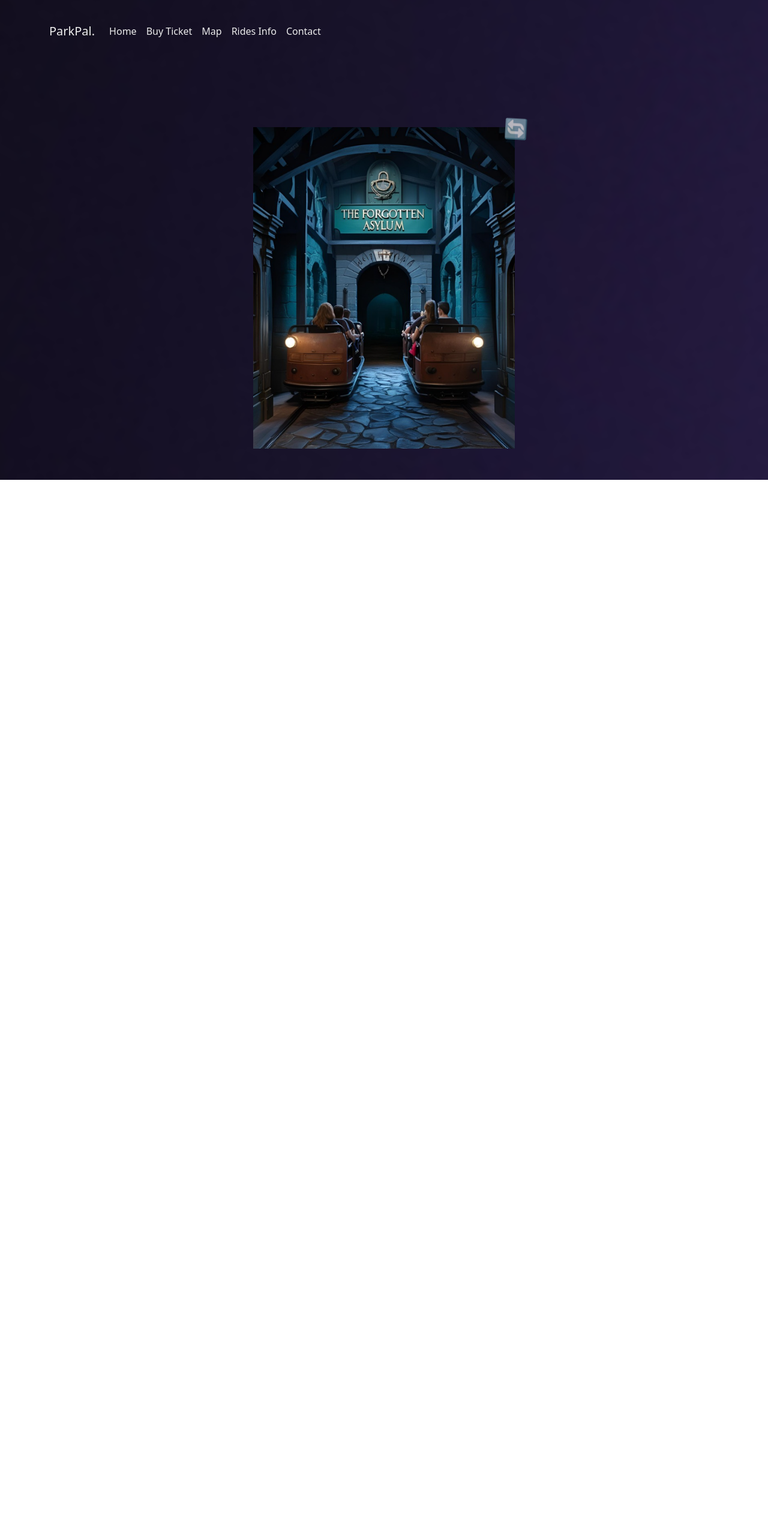
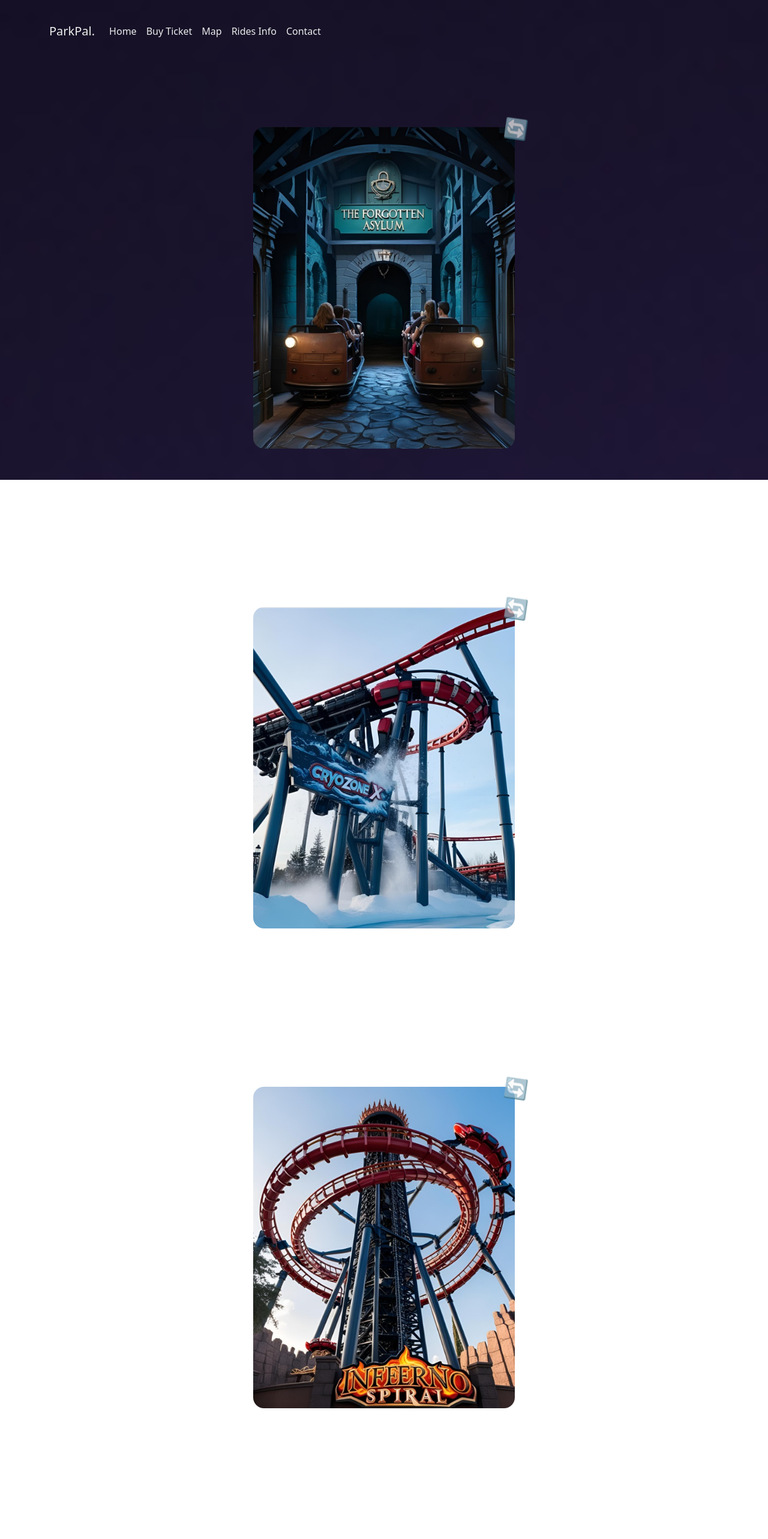
Before and after one commit to Almoghairi/ParkPal, a React (Create React App) app in the folder my_app/: page /info in a window 1280 px wide. Shown: the top 2566 px of the page at 60% size. Before the commit the page ends 800 px from the top, so only its background shows below. Built offline with nearby package versions, Linux system fonts and the light colour scheme.

Commit message:
Adding border radius to pictures of rides info

```diff
--- a/my_app/src/CryzoneInfo.js
+++ b/my_app/src/CryzoneInfo.js
@@ -14,7 +14,7 @@ function CryzoneX() {
           <div className="flip-card-inner">
             <div className="flip-card-front">
               <div className="hover-icon">🔄</div>
-              <img src="/pictures/cryzone.png" alt="CryzoneX"/>
+              <img src="/pictures/cryzone.png" alt="CryzoneX" style={{ borderRadius: '18px' }}/>
             </div>
             <div className="flip-card-back">
               <h2>CryzoneX</h2>
--- a/my_app/src/ForgottenInfo.js
+++ b/my_app/src/ForgottenInfo.js
@@ -14,7 +14,7 @@ function ForgottenAsylum() {
           <div className="flip-card-inner">
             <div className="flip-card-front">
               <div className="hover-icon">🔄</div>
-              <img src="/pictures/forgotten.png" alt="The Forgotten Asylum"/>
+              <img src="/pictures/forgotten.png" alt="The Forgotten Asylum" style={{ borderRadius: '18px' }}/>
             </div>
             <div className="flip-card-back">
               <h2>The Forgotten Asylum</h2>
--- a/my_app/src/InfernoInfo.js
+++ b/my_app/src/InfernoInfo.js
@@ -14,7 +14,7 @@ function Inferno() {
           <div className="flip-card-inner">
             <div className="flip-card-front">
               <div className="hover-icon">🔄</div>
-              <img src="/pictures/inferno.png" alt="Inferno Spiral"/>
+              <img src="/pictures/inferno.png" alt="Inferno Spiral" style={{ borderRadius: '18px' }}/>
             </div>
             <div className="flip-card-back">
               <h2>Inferno Spiral</h2>
--- a/my_app/src/PharoahInfo.js
+++ b/my_app/src/PharoahInfo.js
@@ -14,7 +14,7 @@ function Pharoah() {
           <div className="flip-card-inner">
             <div className="flip-card-front">
               <div className="hover-icon">🔄</div>
-              <img src="/pictures/pharoah.png" alt="Pharaoh’s Curse"/>
+              <img src="/pictures/pharoah.png" alt="Pharaoh’s Curse" style={{ borderRadius: '18px' }}/>
             </div>
             <div className="flip-card-back">
               <h2>Pharaoh’s Curse</h2>
--- a/my_app/src/TampetInfo.js
+++ b/my_app/src/TampetInfo.js
@@ -14,7 +14,7 @@ function Tampet() {
           <div className="flip-card-inner">
             <div className="flip-card-front">
               <div className="hover-icon">🔄</div>
-              <img src="/pictures/tampet.png" alt="The Tampet’s Wrath"/>
+              <img src="/pictures/tampet.png" alt="The Tampet’s Wrath" style={{ borderRadius: '18px' }}/>
             </div>
             <div className="flip-card-back">
               <h2>The Tempest’s Wrath</h2>
--- a/my_app/src/index.css
+++ b/my_app/src/index.css
@@ -15,5 +15,4 @@ html, body, #root {
   height: 100%;
   margin: 0;
   padding: 0;
-  overflow: hidden; /* optional: removes scrollbars */
 }
```
